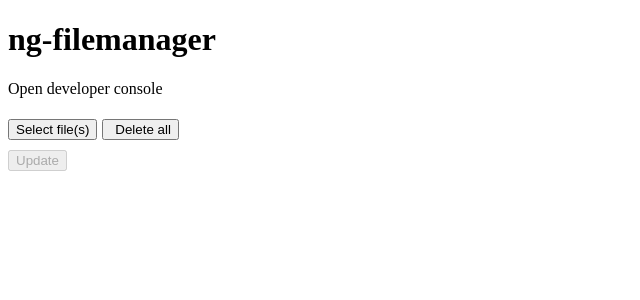
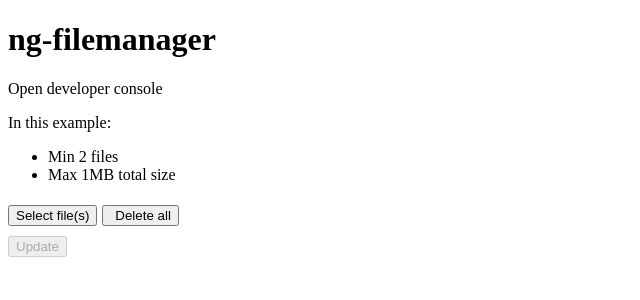
Before and after one commit to danielzotti/ng-filemanager, an Angular app: page / in a window 1280 px wide. Shown: the top 300 px of the page, without its empty margins (0-640 px from the left). Built offline with nearby package versions, Linux system fonts and the light colour scheme.

Commit message:
Aggiornato testo in home page

```diff
--- a/src/app/app.component.html
+++ b/src/app/app.component.html
@@ -2,10 +2,17 @@
   ng-filemanager
 </h1>
 <p>Open developer console</p>
+<p>
+  In this example:
+</p>
+<ul>
+  <li>Min 2 files</li>
+  <li>Max 1MB total size</li>
+</ul>
 <div>
   <form #form="ngForm" novalidate (submit)="onSubmitFiles(form)">
     <ng-filemanager [(ngModel)]="files" name="files" [min]="2" [max]="5" [maxFileSize]="1024000" #filesRef="ngModel"
-                    [isLoading]="isUploadingFiles"></ng-filemanager>
+      [isLoading]="isUploadingFiles"></ng-filemanager>
     <div class="error-message" *ngIf="filesRef.dirty && filesRef.errors?.exactFileNumber">
       <span>you must upload a file</span>
     </div>
```
